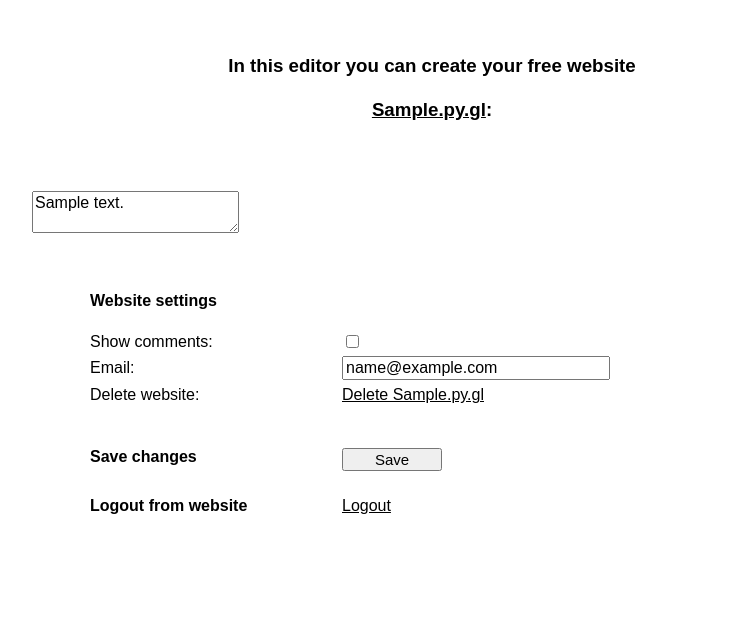
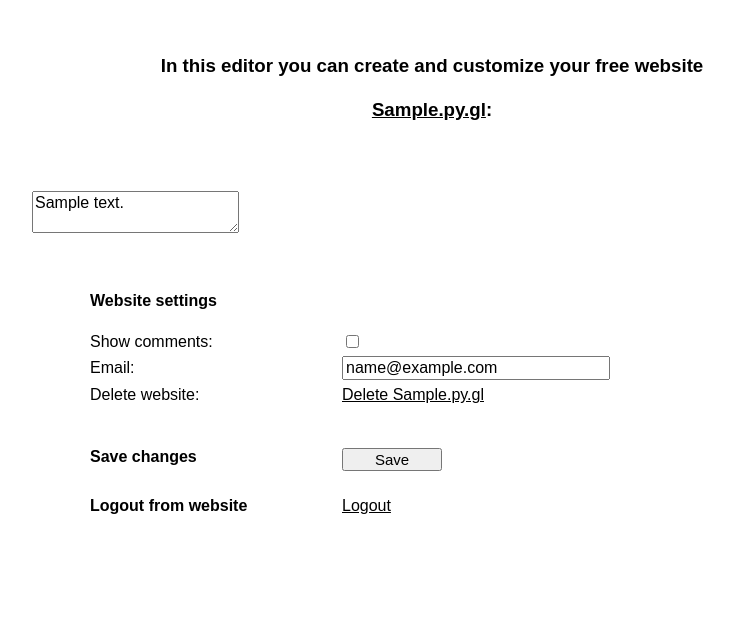
Before and after one commit to hroser/pygl, a Python web app: template templates/edit-page-en.html in a window 1280 px wide. Shown: the top 625 px of the page, without its empty margins (208-942 px from the left). Run offline with Jinja, Linux system fonts and the light colour scheme; the template is opened without the code that fills it: most values are stand-ins (such as "Sample title", 1, 10 or a date in 2020); some libraries are stand-ins or nearby versions.

Commit message:
change edit page text

```diff
--- a/templates/edit-page-en.html
+++ b/templates/edit-page-en.html
@@ -358,7 +358,7 @@ function jumptoanchor(anchor){
 		<br><br>
     <center>
     <h3>
-		In this editor you can create your free website <br><br><a href="http://{{page_uri}}.py.gl" style="color: black;font-weight: bold;">{{page_uri}}.py.gl</a>:
+		In this editor you can create and customize your free website <br><br><a href="http://{{page_uri}}.py.gl" style="color: black;font-weight: bold;">{{page_uri}}.py.gl</a>:
     </h3>
 		<br><br>
       {% if status_saved == True %}
```
